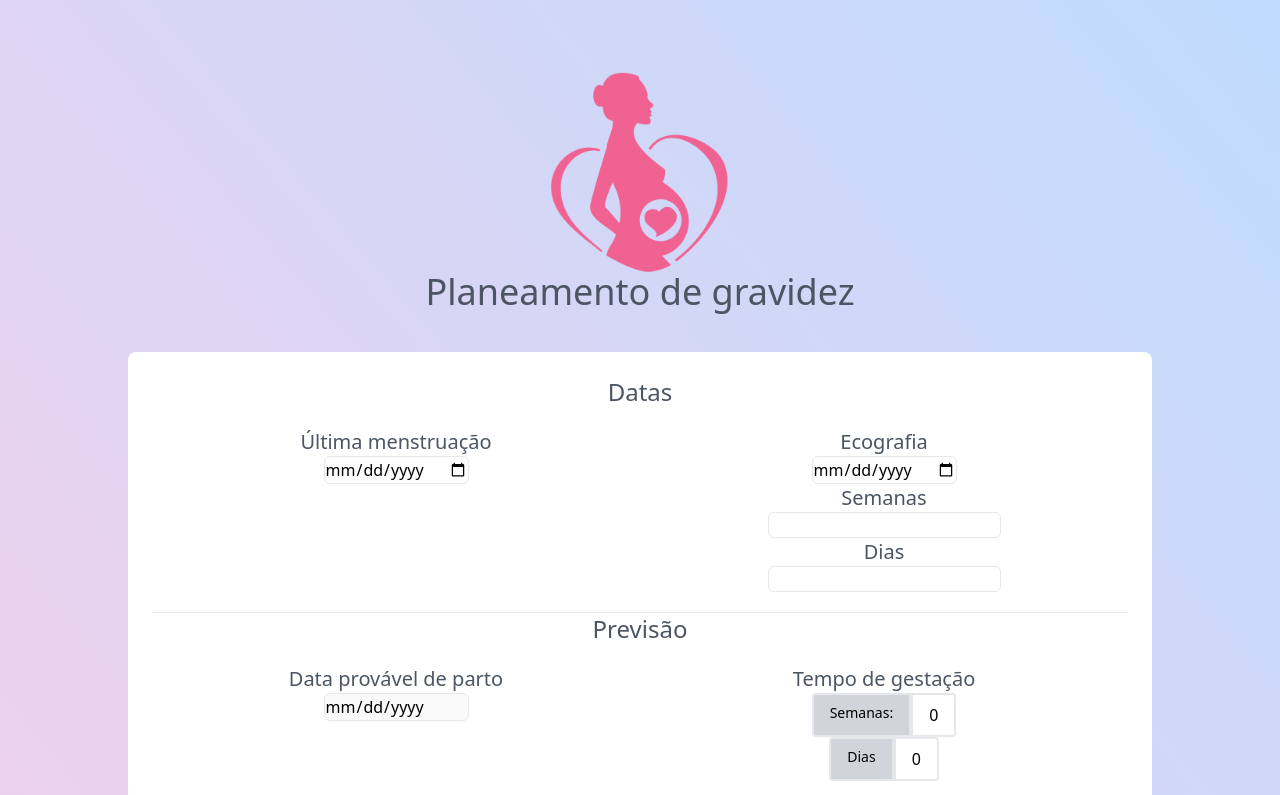
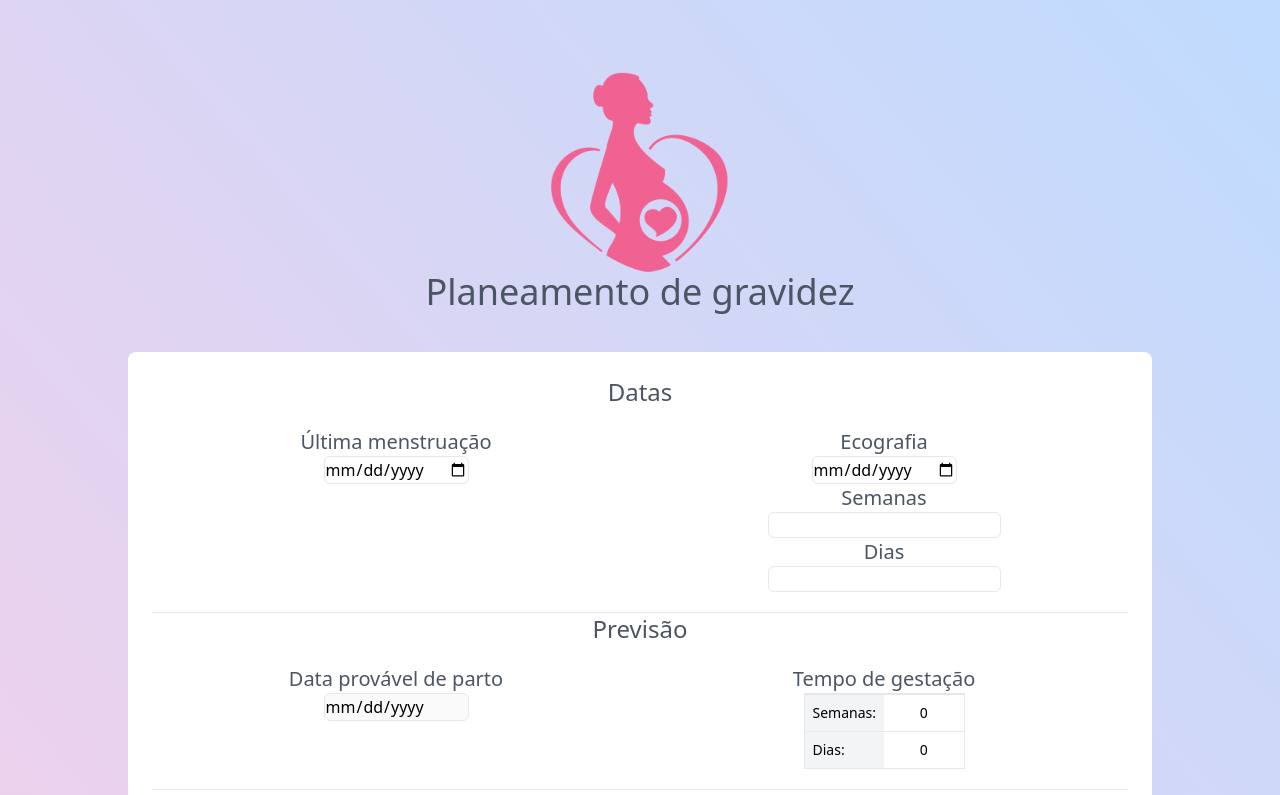
Before and after one commit to HelderFSFerreira/gravidasv2, a Next.js app: page / in a window 1280 px wide. Shown: the top 795 px of the page. Built offline with nearby package versions, Linux system fonts and the light colour scheme.

Commit message:
add layout

```diff
--- a/components/Forecast.tsx
+++ b/components/Forecast.tsx
@@ -61,17 +61,16 @@ const Forecast =  ({initialDate} :Props) => {
                         disabled/>
             </div>
 
-            <div className='flex flex-col flex-wrap flex-grow-0 items-center print:hidden'>
+            <div className='flex flex-col flex-wrap flex-grow-0 items-center divide-y print:hidden'>
                 <h3>Tempo de gestação</h3>
+                <div>
+                    <div className="grid grid-cols-2 border">
+                        <span className="text-sm px-2 py-2 bg-gray-100 align-middle border-b">Semanas:</span>
+                        <div className=" text-sm px-2 py-2 align-middle text-center border-b"> {weeksOfGestation} </div>
 
-                <div className="flex">
-                    <span className="text-sm border-2 rounded-l px-4 py-2 bg-gray-300 whitespace-no-wrap">Semanas:</span>
-                    <span className="border-2 rounded-r px-4 py-2 w-full"> {weeksOfGestation} </span>
-                </div>
-
-                <div className="flex">
-                    <span className="text-sm border-2 rounded-l px-4 py-2 bg-gray-300 whitespace-no-wrap">Dias</span>
-                    <span className="border-2 rounded-r px-4 py-2 w-full"> {daysOfGestation} </span>
+                        <span className="text-sm px-2 py-2 bg-gray-100 align-middle">Dias: </span>
+                        <div className=" text-sm px-2 py-2 align-middle text-center"> {daysOfGestation} </div>
+                    </div>
                 </div>
             </div>
         </div>
```
